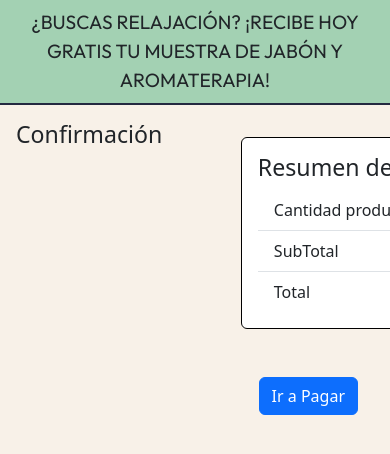
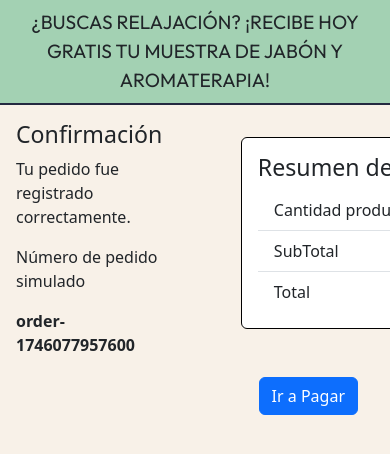
Before and after one commit to CaroMokka/Ecommerce-MeowJungle, a React (Vite) app: page /checkout/payment in a window 390 px wide. Both pictures are taken after a click on the button "Confirmar método de pago". Shown: the top 454 px of the page. Built offline with nearby package versions, Linux system fonts and the light colour scheme.

Commit message:
feat(checkout): [CA-35] remove phone field from profile and add simulated order id on confirmation

```diff
--- a/src/checkout/checkoutLayout/CheckoutLayout.tsx
+++ b/src/checkout/checkoutLayout/CheckoutLayout.tsx
@@ -5,6 +5,7 @@ import ProductsListCheckout from "../productsListCheckout/ProductsListCheckout";
 import ShippingForm from "../formsCheckout/ShippingForm";
 import {PaymentMethodForm} from "../formsCheckout/PaymentForm";
 import {ProfileForm} from "../formsCheckout/ProfileForm";
+import Confirmation from "../confirmation/Confirmation";
 import useCart from "../../context/cart/useCart";
 
 function CheckoutLayout() {
@@ -33,7 +34,7 @@ function CheckoutLayout() {
           {step === "/checkout/profile" && <ProfileForm />}
           {step === "/checkout/shipping" && <ShippingForm />}
           {step === "/checkout/payment" && <PaymentMethodForm />}
-          {step === "/checkout/confirmation" && <h3>Confirmación</h3>}
+          {step === "/checkout/confirmation" && <Confirmation />}
         </div>
         <div className="col-5">
           <InvoiceSummary totalItems={totalItems} totalAmount={totalAmount} />
--- /dev/null
+++ b/src/checkout/confirmation/Confirmation.tsx
@@ -0,0 +1,24 @@
+import { useState } from "react";
+import { useLocation } from "react-router-dom";
+
+type CheckoutLocationState = { orderId?: string } | null;
+
+function Confirmation() {
+  const location = useLocation();
+  const [orderId] = useState(
+    () =>
+      (location.state as CheckoutLocationState)?.orderId ??
+      `order-${Date.now()}`
+  );
+
+  return (
+    <div>
+      <h3>Confirmación</h3>
+      <p>Tu pedido fue registrado correctamente.</p>
+      <p>Número de pedido simulado</p>
+      <p className="fw-semibold">{orderId}</p>
+    </div>
+  );
+}
+
+export default Confirmation;
--- a/src/checkout/formsCheckout/PaymentForm.tsx
+++ b/src/checkout/formsCheckout/PaymentForm.tsx
@@ -22,8 +22,9 @@ export function PaymentMethodForm() {
   const navigate = useNavigate();
 
   const onSubmit = () => {
+    const orderId = `order-${Date.now()}`;
     dispatch({ type: "CLEAR_CART" });
-    void navigate("/checkout/confirmation");
+    void navigate("/checkout/confirmation", { state: { orderId } });
   };
 
   const selectedMethod = watch("paymentMethod");
--- a/src/checkout/formsCheckout/ProfileForm.tsx
+++ b/src/checkout/formsCheckout/ProfileForm.tsx
@@ -4,7 +4,6 @@ interface ProfileFormData {
   name: string;
   lastName: string;
   email: string;
-  phone: string;
 }
 
 export const ProfileForm = () => {
```
Also changed, not shown: 2 other files (tests, documents, lock files or other folders).
